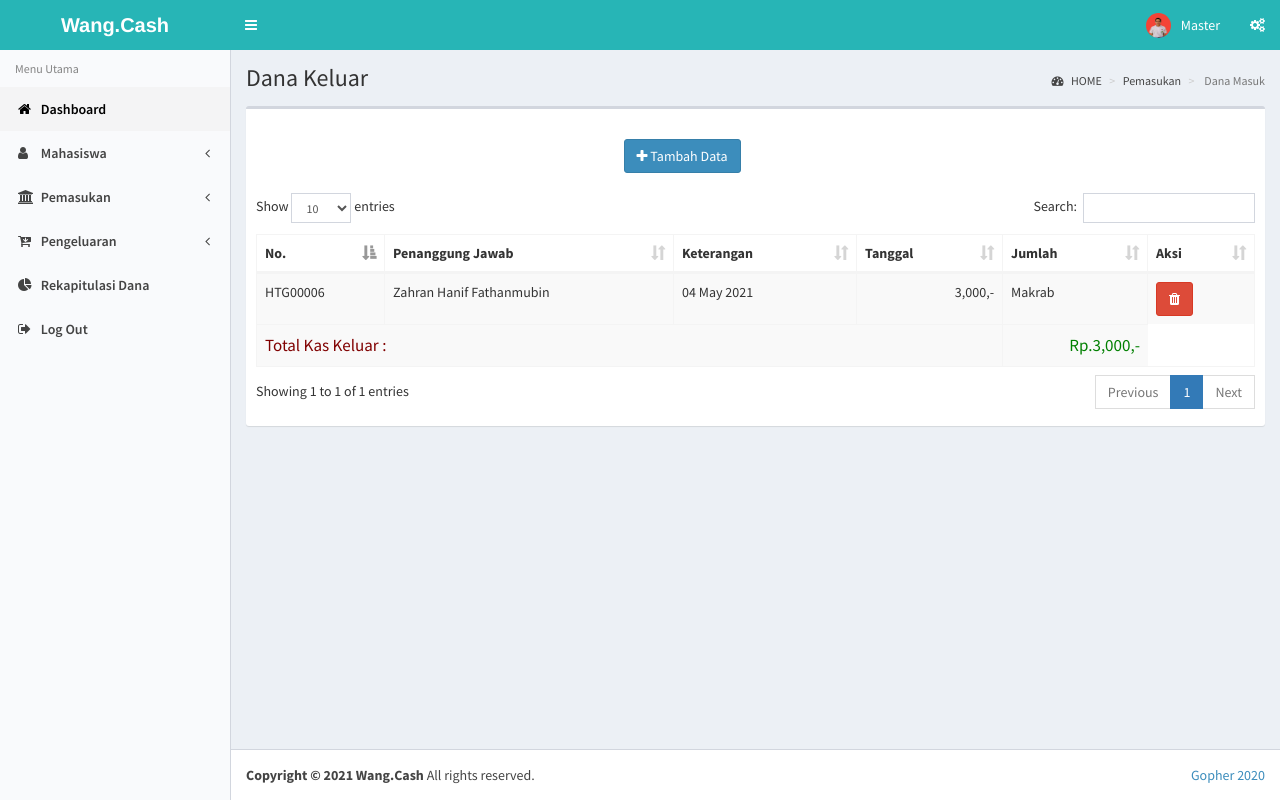
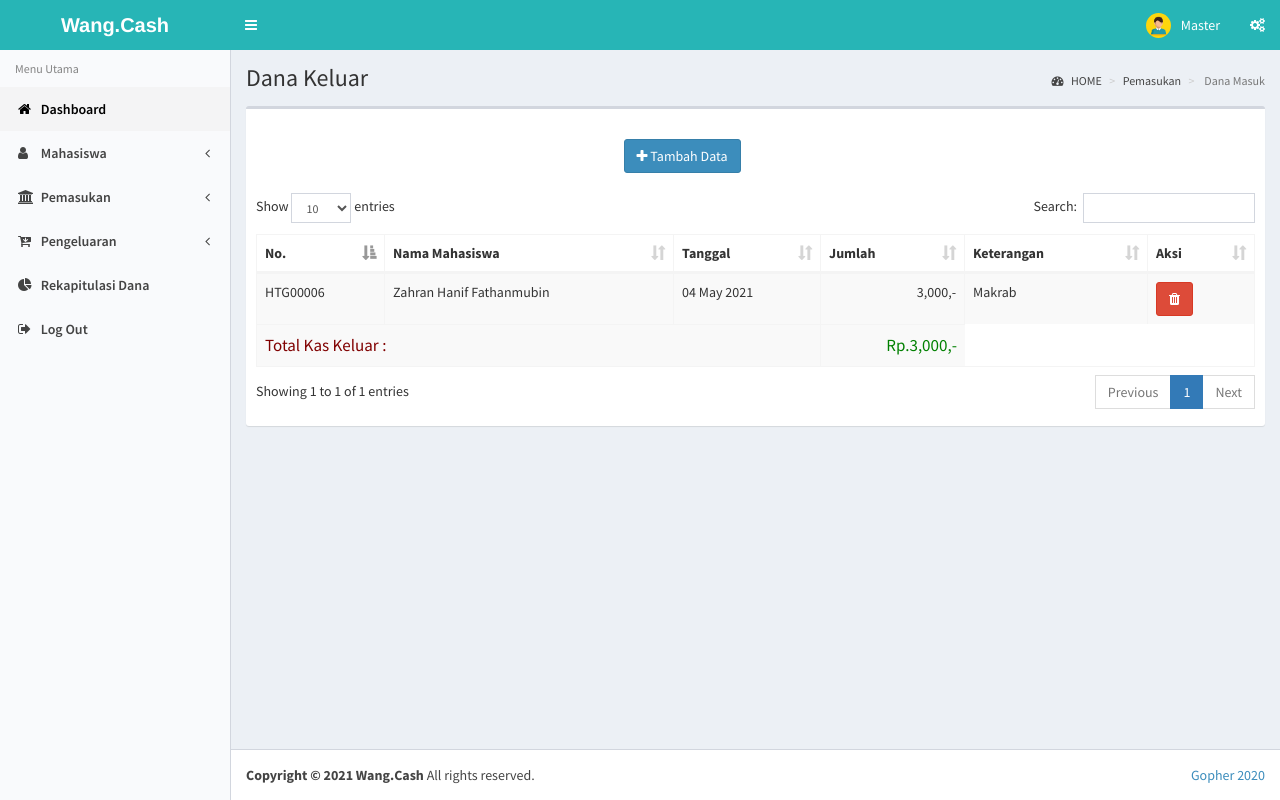
Before and after one commit to indahstr/Project-Sisdat, a PHP site: page /menu/dana_keluar.php in a window 1280 px wide. Run offline with PHP 8.4, Linux system fonts and the light colour scheme; a user stored in the database is signed in; data comes from the database, SQL or seed files in the repository; data that the repository does not hold is empty; a stand-in replaces the project's code that opens the database connection; some libraries are stand-ins or nearby versions.

Commit message:
halooooo

```diff
--- a/menu/dana_keluar.php
+++ b/menu/dana_keluar.php
@@ -91,14 +91,14 @@ scratch. This page gets rid of all links and provides the needed markup only.
                 <!-- Menu Toggle Button -->
                 <a href="#" class="dropdown-toggle" data-toggle="dropdown">
                   <!-- The user image in the navbar-->
-                  <img src="../foto/pass.png" class="user-image" alt="User Image"/>
+                  <img src="../foto/pass.jpg" class="user-image" alt="User Image"/>
                   <!-- hidden-xs hides the username on small devices so only the image appears. -->
                   <span class="hidden-xs"><?php echo ucwords($_SESSION['username']); ?></span>
                 </a>
                 <ul class="dropdown-menu">
                   <!-- The user image in the menu -->
                   <li class="user-header">
-                    <img src="../foto/pass.png" class="img-circle" alt="User Image" />
+                    <img src="../foto/pass.jpg" class="img-circle" alt="User Image" />
                     <p>
                       <?php echo ucwords($_SESSION['username']); ?>
                       <small>Bendahara</small>
@@ -190,10 +190,10 @@ scratch. This page gets rid of all links and provides the needed markup only.
                     <thead>
                       <tr>
                          <th>No.</th>
-                         <th>Penanggung Jawab</th>
-                         <th>Keterangan</th>
+                         <th>Nama Mahasiswa</th>
                          <th>Tanggal</th>
                          <th>Jumlah</th>
+                         <th> Keterangan</th>
                          <th>Aksi</th>
                       </tr>
                     </thead>
@@ -209,9 +209,10 @@ scratch. This page gets rid of all links and provides the needed markup only.
                               <td><?php echo $data['Nama_Mhs']; ?></td>
                               <td><?php echo date('d F Y', strtotime($data['tgl'])); ?></td>
                               <td style="text-align: right;">
-                                   <?php echo number_format($data['jumlah']).",-"; ?>
+                                   <?php echo number_format($data['keluar']).",-"; ?>
                                </td>
                                <td><?php echo $data['keterangan']; ?></td>
+
                           <td>
                           <a onclick="return confirm('Apakah anda yakin ingin menghapus data?')" href="hapus_keluar.php?id=<?php echo $data['Kode'];?>" class="btn btn-danger btn-md" title="Hapus Data"><i class="fa fa-trash"> </i></a>
                                             </td>
@@ -223,7 +224,7 @@ scratch. This page gets rid of all links and provides the needed markup only.
                         ?>
                     </tbody>
                     <tr>
-                      <td colspan="4" style="text-align: left; font-size: 17px; color: maroon;">Total Kas Keluar :</td>
+                      <td colspan="3" style="text-align: left; font-size: 17px; color: maroon;">Total Kas Keluar :</td>
                        <td style="font-size: 17px; text-align: right; "><font style="color: green;"><?php echo " Rp." . number_format($total).",-"; ?></font></td>
                      </tr>
                   </table>
--- a/menu/data_mahasiswa.php
+++ b/menu/data_mahasiswa.php
@@ -64,14 +64,14 @@ scratch. This page gets rid of all links and provides the needed markup only.
                 <!-- Menu Toggle Button -->
                 <a href="#" class="dropdown-toggle" data-toggle="dropdown">
                   <!-- The user image in the navbar-->
-                  <img src="../foto/pass.png" class="user-image" alt="User Image"/>
+                  <img src="../foto/pass.jpg" class="user-image" alt="User Image"/>
                   <!-- hidden-xs hides the username on small devices so only the image appears. -->
                   <span class="hidden-xs"><?php echo ucwords($_SESSION['username']); ?></span>
                 </a>
                 <ul class="dropdown-menu">
                   <!-- The user image in the menu -->
                   <li class="user-header">
-                    <img src="../foto/pass.png" class="img-circle" alt="User Image" />
+                    <img src="../foto/pass.jpg" class="img-circle" alt="User Image" />
                     <p>
                       <?php echo ucwords($_SESSION['username']); ?>
                       <small>Bendahara</small>
--- a/menu/home.php
+++ b/menu/home.php
@@ -92,14 +92,14 @@ scratch. This page gets rid of all links and provides the needed markup only.
                 <!-- Menu Toggle Button -->
                 <a href="#" class="dropdown-toggle" data-toggle="dropdown">
                   <!-- The user image in the navbar-->
-                  <img src="../foto/pass.png" class="user-image" alt="User Image"/>
+                  <img src="../foto/pass.jpg" class="user-image" alt="User Image"/>
                   <!-- hidden-xs hides the username on small devices so only the image appears. -->
                   <span class="hidden-xs"><?php echo ucwords($_SESSION['username']); ?></span>
                 </a>
                 <ul class="dropdown-menu">
                   <!-- The user image in the menu -->
                   <li class="user-header">
-                    <img src="../foto/pass.png" class="img-circle" alt="User Image" />
+                    <img src="../foto/pass.jpg" class="img-circle" alt="User Image" />
                     <p>
                       <?php echo ucwords($_SESSION['username']); ?>
                       <small>Bendahara</small>
--- a/menu/rekap.php
+++ b/menu/rekap.php
@@ -91,14 +91,14 @@ scratch. This page gets rid of all links and provides the needed markup only.
                 <!-- Menu Toggle Button -->
                 <a href="#" class="dropdown-toggle" data-toggle="dropdown">
                   <!-- The user image in the navbar-->
-                  <img src="../foto/pass.png" class="user-image" alt="User Image"/>
+                  <img src="../foto/pass.jpg" class="user-image" alt="User Image"/>
                   <!-- hidden-xs hides the username on small devices so only the image appears. -->
                   <span class="hidden-xs"><?php echo ucwords($_SESSION['username']); ?></span>
                 </a>
                 <ul class="dropdown-menu">
                   <!-- The user image in the menu -->
                   <li class="user-header">
-                    <img src="../foto/pass.png" class="img-circle" alt="User Image" />
+                    <img src="../foto/pass.jpg" class="img-circle" alt="User Image" />
                     <p>
                       <?php echo ucwords($_SESSION['username']); ?>
                       <small>Bendahara</small>
--- a/menu/tambah_keluar.php
+++ b/menu/tambah_keluar.php
@@ -88,14 +88,14 @@ scratch. This page gets rid of all links and provides the needed markup only.
                 <!-- Menu Toggle Button -->
                 <a href="#" class="dropdown-toggle" data-toggle="dropdown">
                   <!-- The user image in the navbar-->
-                  <img src=../foto/pass.png" class="user-image" alt="User Image"/>
+                  <img src="../foto/pass.jpg" class="user-image" alt="User Image"/>
                   <!-- hidden-xs hides the username on small devices so only the image appears. -->
                   <span class="hidden-xs"><?php echo ucwords($_SESSION['username']); ?></span>
                 </a>
                 <ul class="dropdown-menu">
                   <!-- The user image in the menu -->
                   <li class="user-header">
-                    <img src="../foto/pass.png" class="img-circle" alt="User Image" />
+                    <img src="../foto/pass.jpg" class="img-circle" alt="User Image" />
                     <p>
                       <?php echo ucwords($_SESSION['username']); ?>
                       <small>Bendahara</small>
--- a/menu/tambah_mahasiswa.php
+++ b/menu/tambah_mahasiswa.php
@@ -55,14 +55,14 @@ error_reporting(E_ALL ^ (E_NOTICE | E_WARNING));
                 <!-- Menu Toggle Button -->
                 <a href="#" class="dropdown-toggle" data-toggle="dropdown">
                   <!-- The user image in the navbar-->
-                  <img src="../foto/pass.png" class="user-image" alt="User Image"/>
+                  <img src="../foto/pass.jpg" class="user-image" alt="User Image"/>
                   <!-- hidden-xs hides the username on small devices so only the image appears. -->
                   <span class="hidden-xs"><?php echo ucwords($_SESSION['username']); ?></span>
                 </a>
                 <ul class="dropdown-menu">
                   <!-- The user image in the menu -->
                   <li class="user-header">
-                    <img src="../foto/pass.png" class="img-circle" alt="User Image" />
+                    <img src="../foto/pass.jpg" class="img-circle" alt="User Image" />
                     <p>
                       <?php echo ucwords($_SESSION['username']); ?>
                       <small>Bendahara</small>
--- a/menu/tambah_masuk.php
+++ b/menu/tambah_masuk.php
@@ -55,14 +55,14 @@ error_reporting(E_ALL ^ (E_NOTICE | E_WARNING));
                 <!-- Menu Toggle Button -->
                 <a href="#" class="dropdown-toggle" data-toggle="dropdown">
                   <!-- The user image in the navbar-->
-                  <img src="../foto/pass.png" class="user-image" alt="User Image"/>
+                  <img src="../foto/pass.jpg" class="user-image" alt="User Image"/>
                   <!-- hidden-xs hides the username on small devices so only the image appears. -->
                   <span class="hidden-xs"><?php echo ucwords($_SESSION['username']); ?></span>
                 </a>
                 <ul class="dropdown-menu">
                   <!-- The user image in the menu -->
                   <li class="user-header">
-                    <img src="../foto/pass.png" class="img-circle" alt="User Image" />
+                    <img src="../foto/pass.jpg" class="img-circle" alt="User Image" />
                     <p>
                       <?php echo ucwords($_SESSION['username']); ?>
                       <small>Bendahara</small>
```
Also changed, not shown: menu/dana_masuk.php (+4 -4 lines), adminlte/dist/img/credit/american-express.png (deleted), adminlte/dist/img/credit/cirrus.png (deleted), adminlte/dist/img/credit/mastercard.png (deleted), adminlte/dist/img/credit/mestro.png (deleted), adminlte/dist/img/credit/paypal.png (deleted), adminlte/dist/img/credit/paypal2.png (deleted), adminlte/dist/img/credit/visa.png (deleted), foto/pass.jpg (added), foto/pass.png (deleted).
